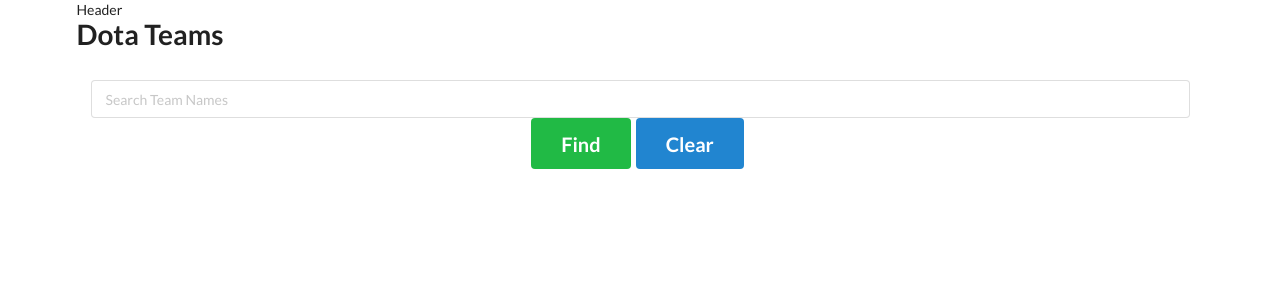
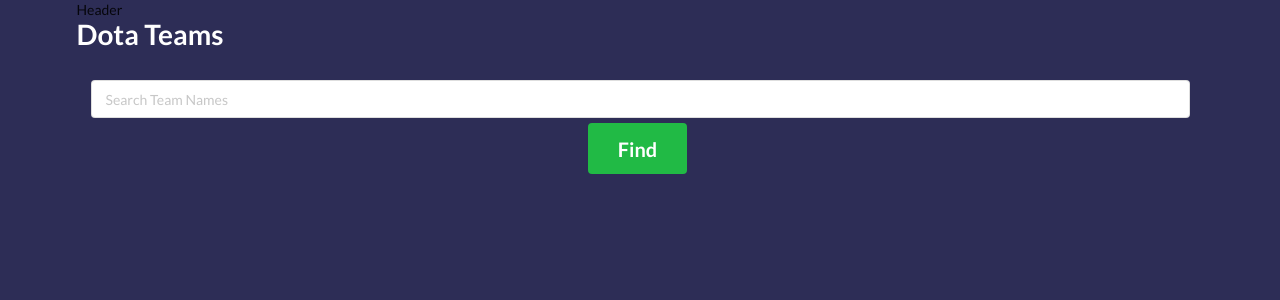
Before and after one commit to ask187/TeamProfile, a React (Create React App) app: page / in a window 1280 px wide. Shown: the top 300 px of the page. Built offline with nearby package versions, Linux system fonts and the light colour scheme; no server answers.

Commit message:
style and close v1

```diff
--- a/src/App.js
+++ b/src/App.js
@@ -3,6 +3,7 @@ import SearchBar from "./components/SearchBar";
 import FrontView from "./components/FrontView";
 import Headers from "./components/Headers";
 import TeamView from "./components/TeamView";
+import "./app.css";
 class App extends Component {
   constructor(props) {
     super(props);
--- /dev/null
+++ b/src/app.css
@@ -0,0 +1,13 @@
+#root {
+  background-color: #2d2d56;
+  min-height: 100vh;
+  /* clip-path: polygon(0% 0%, 99% 1%, 100% 78%, 0 100%, 0 63%); */
+}
+
+.margin5 {
+  margin: 5px;
+}
+
+.white {
+  color: white !important;
+}
--- a/src/components/FrontView.js
+++ b/src/components/FrontView.js
@@ -4,7 +4,7 @@ export default class FrontView extends Component {
   render() {
     return (
       <div className="ui container">
-        <h1 className="ui header">Dota Teams</h1>
+        <h1 className="ui header white ">Dota Teams</h1>
       </div>
     );
   }
--- a/src/components/SearchBar.js
+++ b/src/components/SearchBar.js
@@ -6,7 +6,8 @@ export default class SearchBar extends Component {
     super(props);
     this.state = {
       searchKey: "",
-      teams: {}
+      teams: {},
+      iterate: false
     };
   }
   componentWillMount() {
@@ -20,20 +21,22 @@ export default class SearchBar extends Component {
         return obj;
       });
       this.setState({
-        teams: teamsObj
+        teams: teamsObj,
+        iterate: true
       });
     });
   }
-  clearForm = () => {
-    this.setState({
-      searchKey: "",
-      teams: {}
-    });
-    this.props.changeTeamId("");
-  };
+  //   clearForm = () => {
+  //     this.setState({
+  //       searchKey: "",
+  //       teams: {},
+  //       iterate: false
+  //     });
+  //     this.props.changeTeamId("");
+  //   };
   submitform = props => {
     props.preventDefault();
-    if (this.state.teams !== {}) {
+    if (this.state.teams !== {} && this.state.iterate) {
       let teams = [...this.state.teams];
       let foundObj = teams.filter(
         d => d.team_name.toUpperCase() === this.state.searchKey.toUpperCase()
@@ -64,19 +67,19 @@ export default class SearchBar extends Component {
               onChange={this.inputChange}
               placeholder="Search Team Names"
             />
-            <div className="ui container">
+            <div className="ui container margin5">
               <button
                 //   onClick={() => this.submitform()}
                 className="ui  huge green button"
               >
                 Find
               </button>
-              <button
+              {/* <button
                 onClick={() => this.clearForm()}
                 className="ui  huge blue button"
               >
                 Clear
-              </button>
+              </button> */}
             </div>
           </div>
         </form>
```
